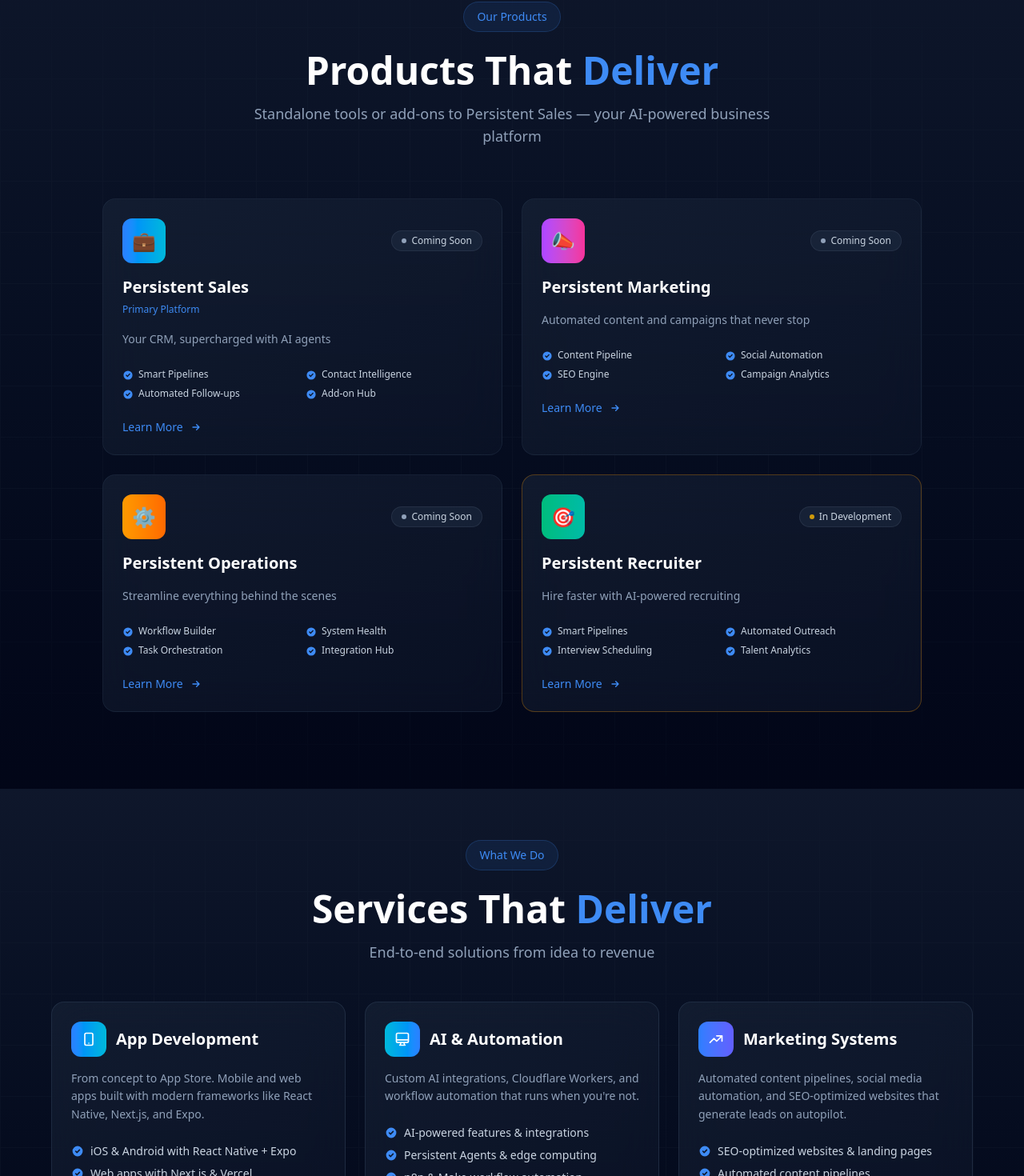
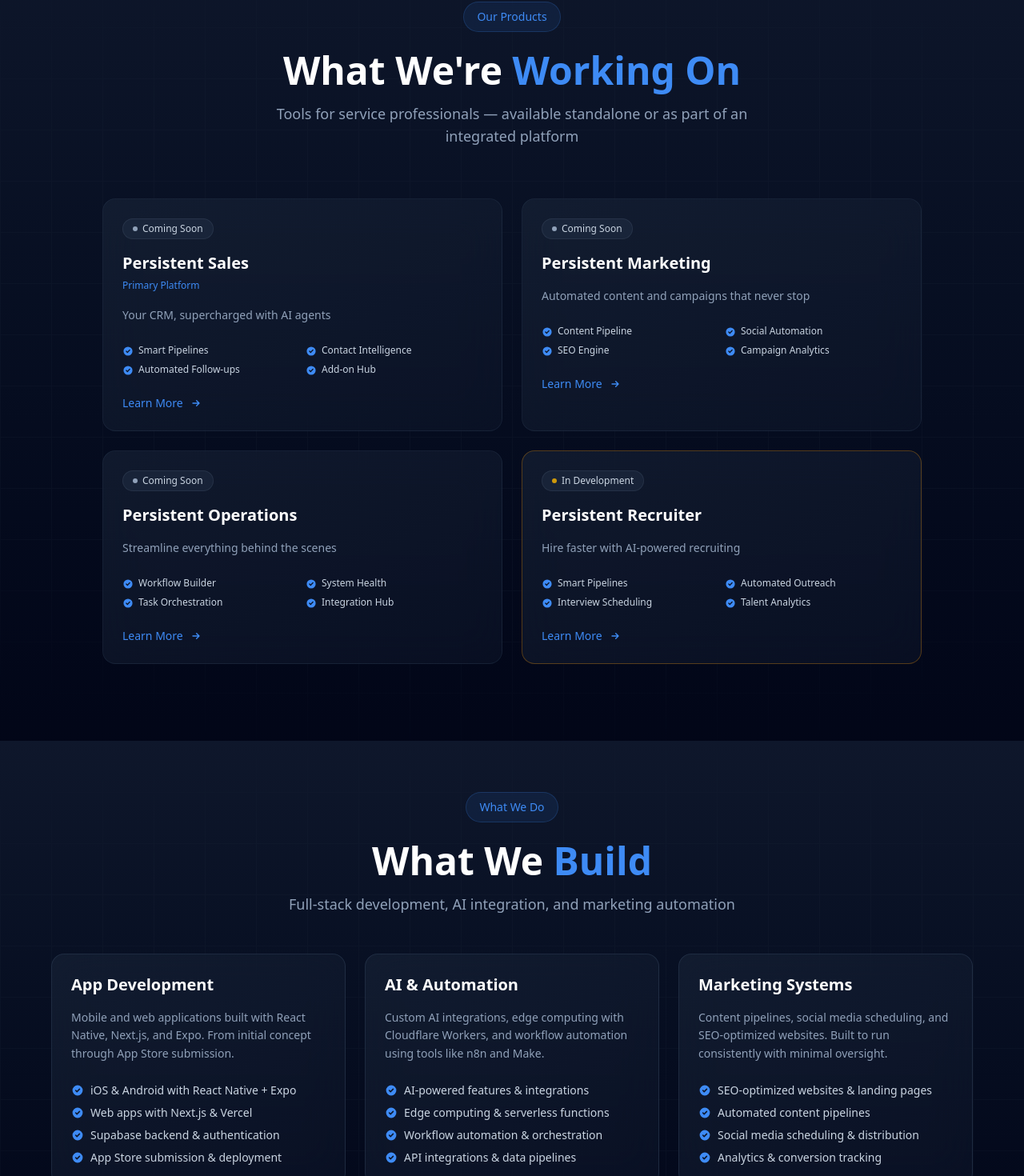
Before and after one commit to fenlon11/persistent-momentum-website, a Next.js app: page / in a window 1280 px wide. Shown: the part 894-2364 px from the top of the page at 80% size. Built offline with nearby package versions, Linux system fonts and the light colour scheme.

Commit message:
chore: clean up components and product pages
Co-Authored-By: Claude Opus 4.6 <noreply@anthropic.com>

```diff
--- a/app/marketplace/page.tsx
+++ b/app/marketplace/page.tsx
@@ -13,14 +13,13 @@ export default function MarketplacePage() {
       <section className="pt-32 pb-16 px-4 sm:px-6 lg:px-8 max-w-7xl mx-auto">
         <div className="text-center mb-16">
           <div className="inline-flex items-center gap-2 px-4 py-2 rounded-full bg-[#3E8BF5]/10 border border-[#3E8BF5]/20 backdrop-blur-sm mb-6">
-            <div className="w-2 h-2 bg-emerald-400 rounded-full animate-pulse"></div>
-            <span className="text-sm text-[#3E8BF5] font-medium">6 Agents Active</span>
+            <span className="text-sm text-[#3E8BF5] font-medium">Agent Marketplace</span>
           </div>
           <h1 className="text-4xl sm:text-5xl lg:text-6xl font-bold text-white mb-4">
             Agent <span className="text-[#3E8BF5]">Marketplace</span>
           </h1>
           <p className="text-lg text-slate-400 max-w-2xl mx-auto">
-            Autonomous Agents that run when you&apos;re not. Monitoring, marketing, analytics, and automation — all on demand.
+            Background automation for monitoring, marketing, analytics, and operational tasks.
           </p>
         </div>
         <MarketplaceGrid />
--- a/app/products/[slug]/page.tsx
+++ b/app/products/[slug]/page.tsx
@@ -49,8 +49,6 @@ export default async function ProductPage({ params }: PageProps) {
             <span className={`w-2 h-2 rounded-full ${statusDot}`}></span>
             <span className="text-sm text-slate-300 font-medium">{statusLabel}</span>
           </div>
-
-          <div className="text-5xl mb-4">{product.icon}</div>
 
           <h1 className="text-4xl sm:text-5xl lg:text-6xl font-bold text-white mb-4">
             {product.name}
--- a/components/Footer.tsx
+++ b/components/Footer.tsx
@@ -25,10 +25,6 @@ export default function Footer() {
             </a>
           </div>
 
-          <p className="text-sm text-slate-500 italic">
-            Built with AI. Shipped with purpose.
-          </p>
-
           <p className="text-sm text-slate-600">
             &copy; {currentYear} Persistent Momentum
           </p>
--- a/components/MarketplaceGrid.tsx
+++ b/components/MarketplaceGrid.tsx
@@ -4,9 +4,9 @@ import { useState } from 'react';
 import { agents, categories } from '@/lib/agents-data';
 
 const comingSoon = [
-  { icon: '🧠', label: 'Skills', description: 'Teachable capabilities that Agents can learn and share.' },
-  { icon: '🔧', label: 'Tools', description: 'Plug-and-play utilities for data, APIs, and workflows.' },
-  { icon: '🔗', label: 'Integrations', description: 'Connect Agents to Slack, Notion, Stripe, and more.' },
+  { label: 'Skills', description: 'Teachable capabilities that Agents can learn and share.' },
+  { label: 'Tools', description: 'Plug-and-play utilities for data, APIs, and workflows.' },
+  { label: 'Integrations', description: 'Connect Agents to Slack, Notion, Stripe, and more.' },
 ];
 
 export default function MarketplaceGrid() {
@@ -43,7 +43,6 @@ export default function MarketplaceGrid() {
             className="group bg-gradient-to-br from-slate-800/50 to-slate-900/50 backdrop-blur-xl rounded-2xl border border-slate-700/30 p-6 transition-all duration-300 hover:border-[#3E8BF5]/50 hover:scale-[1.02]"
           >
             <div className="flex items-start justify-between mb-4">
-              <span className="text-3xl">{agent.icon}</span>
               {agent.status === 'active' && (
                 <span className="inline-flex items-center gap-1.5 px-2.5 py-1 rounded-full bg-emerald-500/10 border border-emerald-500/20">
                   <span className="w-1.5 h-1.5 bg-emerald-400 rounded-full animate-pulse"></span>
@@ -88,8 +87,7 @@ export default function MarketplaceGrid() {
               key={item.label}
               className="bg-gradient-to-br from-slate-800/30 to-slate-900/30 backdrop-blur-xl rounded-2xl border border-slate-700/20 p-6 opacity-50"
             >
-              <span className="text-3xl grayscale">{item.icon}</span>
-              <h3 className="text-lg font-semibold text-slate-500 mt-4 mb-2">{item.label}</h3>
+              <h3 className="text-lg font-semibold text-slate-500 mb-2">{item.label}</h3>
               <p className="text-sm text-slate-600">{item.description}</p>
             </div>
           ))}
--- a/components/Navigation.tsx
+++ b/components/Navigation.tsx
@@ -5,10 +5,10 @@ import Link from 'next/link';
 import { usePathname } from 'next/navigation';
 
 const productLinks = [
-  { href: '/products/persistent-sales', label: 'Persistent Sales', icon: '💼' },
-  { href: '/products/persistent-marketing', label: 'Persistent Marketing', icon: '📣' },
-  { href: '/products/persistent-operations', label: 'Persistent Operations', icon: '⚙️' },
-  { href: '/products/persistent-recruiter', label: 'Persistent Recruiter', icon: '🎯' },
+  { href: '/products/persistent-sales', label: 'Persistent Sales' },
+  { href: '/products/persistent-marketing', label: 'Persistent Marketing' },
+  { href: '/products/persistent-operations', label: 'Persistent Operations' },
+  { href: '/products/persistent-recruiter', label: 'Persistent Recruiter' },
 ];
 
 const links = [
@@ -89,7 +89,6 @@ export default function Navigation() {
                           : 'text-slate-300 hover:text-white hover:bg-slate-800/50'
                       }`}
                     >
-                      <span>{product.icon}</span>
                       {product.label}
                     </Link>
                   ))}
@@ -176,7 +175,6 @@ export default function Navigation() {
                       pathname === product.href ? 'text-[#3E8BF5]' : 'text-slate-400 hover:text-white'
                     }`}
                   >
-                    <span>{product.icon}</span>
                     {product.label}
                   </Link>
                 ))}
--- a/components/Products.tsx
+++ b/components/Products.tsx
@@ -32,11 +32,11 @@ export default function Products() {
             <span className="text-sm text-[#3E8BF5] font-medium">Our Products</span>
           </div>
           <h2 className="text-3xl sm:text-4xl lg:text-5xl font-bold text-white mb-4">
-            Products That
-            <span className="text-[#3E8BF5]"> Deliver</span>
+            What We&apos;re
+            <span className="text-[#3E8BF5]"> Working On</span>
           </h2>
           <p className="text-lg text-slate-400 max-w-2xl mx-auto">
-            Standalone tools or add-ons to Persistent Sales — your AI-powered business platform
+            Tools for service professionals — available standalone or as part of an integrated platform
           </p>
         </div>
 
@@ -54,9 +54,6 @@ export default function Products() {
 
                   <div className="relative space-y-4">
                     <div className="flex items-center justify-between">
-                      <div className={`inline-flex p-3 rounded-xl bg-gradient-to-r ${product.gradient} bg-opacity-10`}>
-                        <span className="text-2xl">{product.icon}</span>
-                      </div>
                       <span className="inline-flex items-center gap-1.5 px-3 py-1 rounded-full bg-slate-700/30 border border-slate-600/30 text-xs font-medium text-slate-300">
                         <span className={`w-1.5 h-1.5 rounded-full ${config.dotClass}`}></span>
                         {config.label}
--- a/components/Services.tsx
+++ b/components/Services.tsx
@@ -2,13 +2,7 @@ export default function Services() {
   const services = [
     {
       title: 'App Development',
-      description: 'From concept to App Store. Mobile and web apps built with modern frameworks like React Native, Next.js, and Expo.',
-      icon: (
-        <svg className="w-5 h-5" fill="none" viewBox="0 0 24 24" stroke="currentColor">
-          <path strokeLinecap="round" strokeLinejoin="round" strokeWidth={2} d="M12 18h.01M8 21h8a2 2 0 002-2V5a2 2 0 00-2-2H8a2 2 0 00-2 2v14a2 2 0 002 2z" />
-        </svg>
-      ),
-      gradient: 'from-blue-500 to-cyan-500',
+      description: 'Mobile and web applications built with React Native, Next.js, and Expo. From initial concept through App Store submission.',
       bullets: [
         'iOS & Android with React Native + Expo',
         'Web apps with Next.js & Vercel',
@@ -18,33 +12,21 @@ export default function Services() {
     },
     {
       title: 'AI & Automation',
-      description: "Custom AI integrations, Cloudflare Workers, and workflow automation that runs when you're not.",
-      icon: (
-        <svg className="w-5 h-5" fill="none" viewBox="0 0 24 24" stroke="currentColor">
-          <path strokeLinecap="round" strokeLinejoin="round" strokeWidth={2} d="M9.75 17L9 20l-1 1h8l-1-1-.75-3M3 13h18M5 17h14a2 2 0 002-2V5a2 2 0 00-2-2H5a2 2 0 00-2 2v10a2 2 0 002 2z" />
-        </svg>
-      ),
-      gradient: 'from-cyan-500 to-blue-500',
+      description: 'Custom AI integrations, edge computing with Cloudflare Workers, and workflow automation using tools like n8n and Make.',
       bullets: [
         'AI-powered features & integrations',
-        'Persistent Agents & edge computing',
-        'n8n & Make workflow automation',
+        'Edge computing & serverless functions',
+        'Workflow automation & orchestration',
         'API integrations & data pipelines',
       ],
     },
     {
       title: 'Marketing Systems',
-      description: 'Automated content pipelines, social media automation, and SEO-optimized websites that generate leads on autopilot.',
-      icon: (
-        <svg className="w-5 h-5" fill="none" viewBox="0 0 24 24" stroke="currentColor">
-          <path strokeLinecap="round" strokeLinejoin="round" strokeWidth={2} d="M13 7h8m0 0v8m0-8l-8 8-4-4-6 6" />
-        </svg>
-      ),
-      gradient: 'from-blue-500 to-indigo-500',
+      description: 'Content pipelines, social media scheduling, and SEO-optimized websites. Built to run consistently with minimal oversight.',
       bullets: [
         'SEO-optimized websites & landing pages',
         'Automated content pipelines',
-        'Social media automation',
+        'Social media scheduling & distribution',
         'Analytics & conversion tracking',
       ],
     },
@@ -62,11 +44,11 @@ export default function Services() {
             <span className="text-sm text-[#3E8BF5] font-medium">What We Do</span>
           </div>
           <h2 className="text-3xl sm:text-4xl lg:text-5xl font-bold text-white mb-4">
-            Services That
-            <span className="text-[#3E8BF5]"> Deliver</span>
+            What We
+            <span className="text-[#3E8BF5]"> Build</span>
           </h2>
           <p className="text-lg text-slate-400 max-w-2xl mx-auto">
-            End-to-end solutions from idea to revenue
+            Full-stack development, AI integration, and marketing automation
           </p>
         </div>
 
@@ -75,17 +57,10 @@ export default function Services() {
           {services.map((service, index) => (
             <div key={index} className="group relative">
               <div className="relative h-full bg-gradient-to-br from-slate-800/50 to-slate-900/50 backdrop-blur-xl rounded-2xl border border-slate-700/50 p-6 hover:border-[#3E8BF5]/50 transition-all duration-500 overflow-hidden">
-                <div className={`absolute inset-0 bg-gradient-to-br ${service.gradient} opacity-0 group-hover:opacity-5 transition-opacity duration-500`}></div>
-
                 <div className="relative space-y-4">
-                  <div className="flex items-center gap-3">
-                    <div className={`inline-flex p-3 rounded-xl bg-gradient-to-r ${service.gradient}`}>
-                      <div className="text-white">{service.icon}</div>
-                    </div>
-                    <h3 className="text-xl font-bold text-white group-hover:text-[#3E8BF5] transition-colors">
-                      {service.title}
-                    </h3>
-                  </div>
+                  <h3 className="text-xl font-bold text-white group-hover:text-[#3E8BF5] transition-colors">
+                    {service.title}
+                  </h3>
 
                   <p className="text-slate-400 leading-relaxed text-sm">
                     {service.description}
```
Also changed, not shown: app/products/page.tsx (+4 -7 lines).
